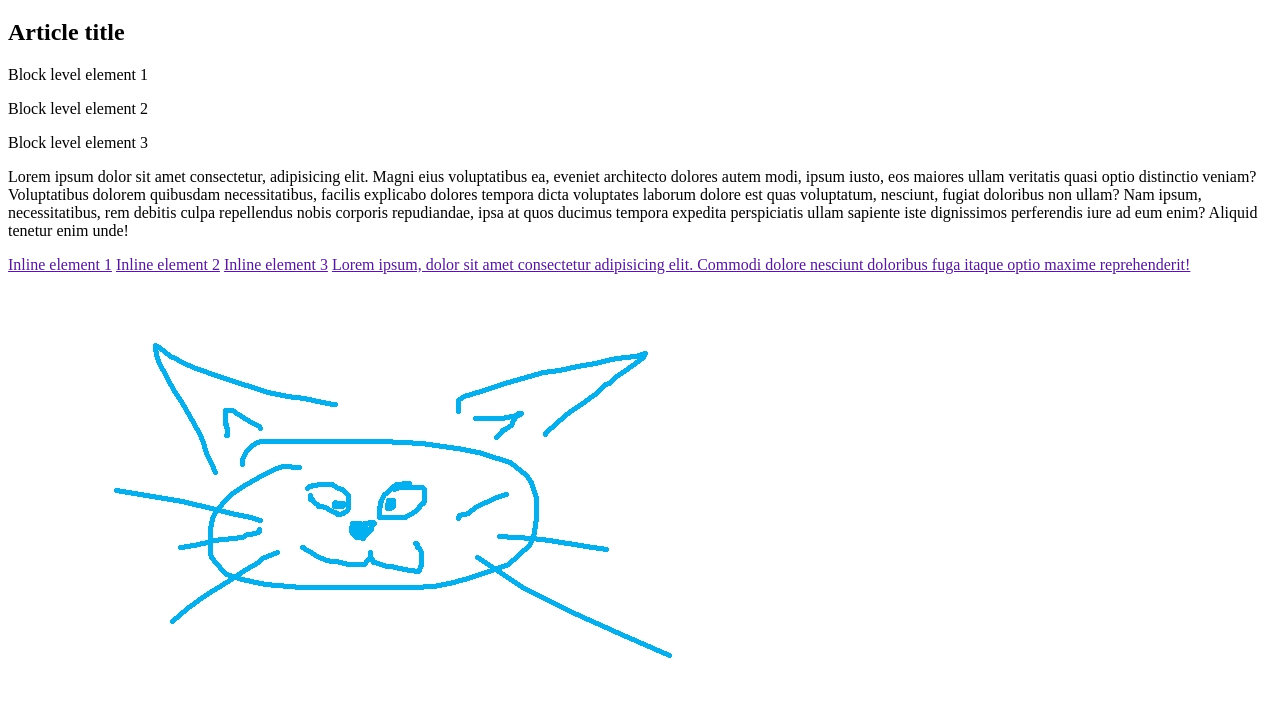
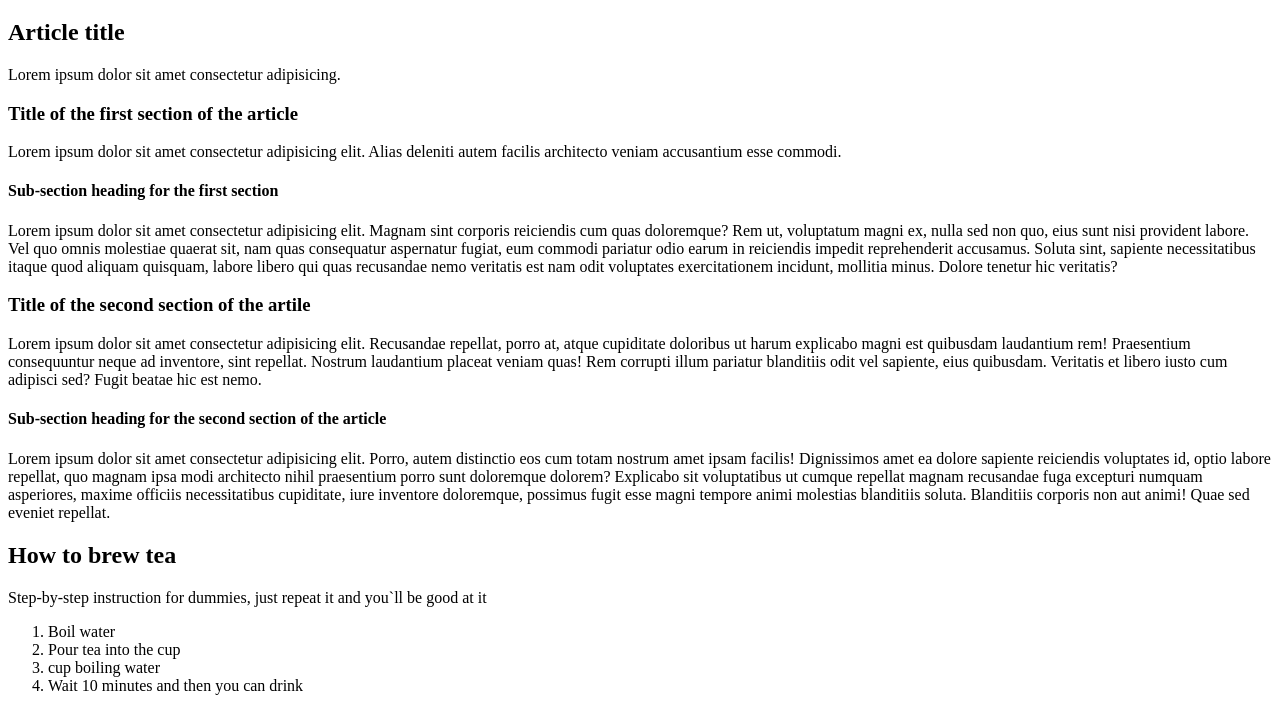
Before and after one commit to ESe92/STUDY, a plain HTML site: page index.html in a window 1280 px wide. Shown: the part 87-795 px from the top of the page. Drawn offline with Linux system fonts and the light colour scheme.

Commit message:
17 08 2023

```diff
--- /dev/null
+++ b/css/styles.css
@@ -0,0 +1,4 @@
+body {
+    font-family: sans-serif;
+    line-height: 1.5;
+}
--- a/index.html
+++ b/index.html
@@ -12,7 +12,25 @@
             <!--Content-->>
             <h1>Page title</h1>
             <h2>Article title</h2>
-            <h3></h3>
+            <p>Lorem ipsum dolor sit amet consectetur adipisicing.
+            </p>
+            <h3>Title of the first section of the article</h3>
+            <p>Lorem ipsum dolor sit amet consectetur adipisicing elit. Alias deleniti autem facilis architecto veniam accusantium esse commodi.
+            </p>
+            <h4>Sub-section heading for the first section</h4>
+            <p>Lorem ipsum dolor sit amet consectetur adipisicing elit. Magnam sint corporis reiciendis cum quas doloremque? Rem ut, voluptatum magni ex, nulla sed non quo, eius sunt nisi provident labore. Vel quo omnis molestiae quaerat sit, nam quas consequatur aspernatur fugiat, eum commodi pariatur odio earum in reiciendis impedit reprehenderit accusamus. Soluta sint, sapiente necessitatibus itaque quod aliquam quisquam, labore libero qui quas recusandae nemo veritatis est nam odit voluptates exercitationem incidunt, mollitia minus. Dolore tenetur hic veritatis?</p>
+            <h3>Title of the second section of the artile</h3>
+            <p>Lorem ipsum dolor sit amet consectetur adipisicing elit. Recusandae repellat, porro at, atque cupiditate doloribus ut harum explicabo magni est quibusdam laudantium rem! Praesentium consequuntur neque ad inventore, sint repellat. Nostrum laudantium placeat veniam quas! Rem corrupti illum pariatur blanditiis odit vel sapiente, eius quibusdam. Veritatis et libero iusto cum adipisci sed? Fugit beatae hic est nemo.</p>
+            <h4>Sub-section heading for the second section of the article</h4>
+            <p>Lorem ipsum dolor sit amet consectetur adipisicing elit. Porro, autem distinctio eos cum totam nostrum amet ipsam facilis! Dignissimos amet ea dolore sapiente reiciendis voluptates id, optio labore repellat, quo magnam ipsa modi architecto nihil praesentium porro sunt doloremque dolorem? Explicabo sit voluptatibus ut cumque repellat magnam recusandae fuga excepturi numquam asperiores, maxime officiis necessitatibus cupiditate, iure inventore doloremque, possimus fugit esse magni tempore animi molestias blanditiis soluta. Blanditiis corporis non aut animi! Quae sed eveniet repellat.</p>
+            <h2>How to brew tea</h2>
+            <p>Step-by-step instruction for dummies, just repeat it and you`ll be good at it</p>
+            <ol>
+                <li>Boil water</li>
+                <li>Pour tea into the cup</li>
+                <li>cup boiling water</li>
+                <li>Wait 10 minutes and then you can drink</li>
+            </ol>
             <!--Block level elements-->
             <p>Block level element 1</p>
             <p>Block level element 2</p>
```
